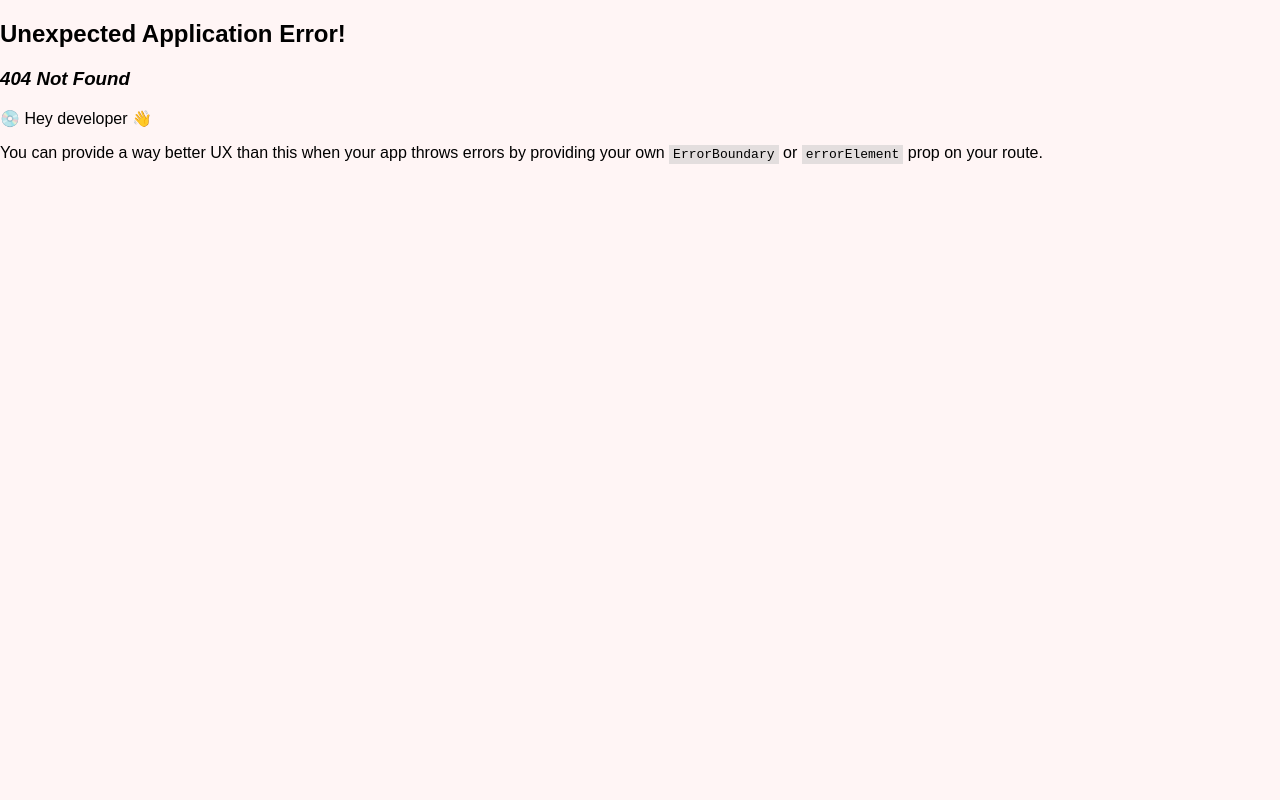
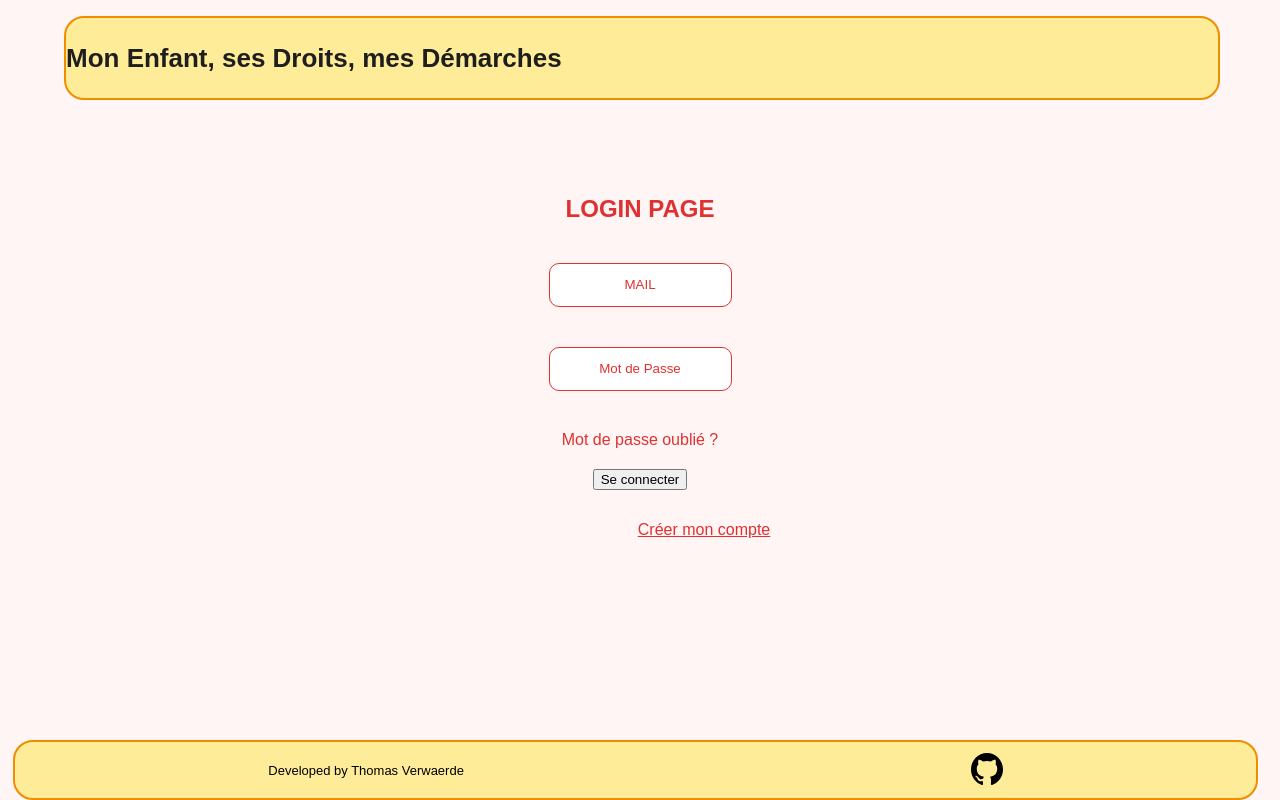
Before and after one commit to Thomas-VWD/Mon-Enfant-Mes-Demarches, a React (Vite) app in the folder frontend/: page /login in a window 1280 px wide. Before the commit this address had no page. Built offline with nearby package versions, Linux system fonts and the light colour scheme; a web font is replaced by a local one.

Commit message:
Login page front v1

```diff
--- a/frontend/index.html
+++ b/frontend/index.html
@@ -10,6 +10,12 @@
       href="https://fonts.googleapis.com/css2?family=Mooli&display=swap"
       rel="stylesheet"
     />
+    <link rel="preconnect" href="https://fonts.googleapis.com" />
+    <link rel="preconnect" href="https://fonts.gstatic.com" crossorigin />
+    <link
+      href="https://fonts.googleapis.com/css2?family=Caveat&display=swap"
+      rel="stylesheet"
+    />
     <title>Vite App</title>
   </head>
   <body>
--- a/frontend/src/App.jsx
+++ b/frontend/src/App.jsx
@@ -1,8 +1,17 @@
+import { Routes, Route } from "react-router-dom";
 import "./App.css";
 import Home from "./pages/Home";
+import Login from "./pages/Login";
+import SignUp from "./pages/SignUp";
 
 function App() {
-  return <Home />;
+  return (
+    <Routes>
+      <Route path="/" element={<Home />} />
+      <Route path="/login" element={<Login />} />
+      <Route path="/signup" element={<SignUp />} />
+    </Routes>
+  );
 }
 
 export default App;
--- a/frontend/src/components/Footer.css
+++ b/frontend/src/components/Footer.css
@@ -0,0 +1,22 @@
+.foot {
+  display: flex;
+  justify-content: space-around;
+  align-items: center;
+  background-color: var(--secondary-color);
+  width: 97dvw;
+  margin-left: 1dvw;
+  margin-right: 1dvw;
+  height: 7dvh;
+  font-size: small;
+  border-radius: 20px;
+  border: solid 2px var(--third-color);
+  position: fixed;
+  bottom: 0;
+}
+footer > p {
+  color: var(--color1);
+}
+.github-icon {
+  height: 32px;
+  width: 32px;
+}
--- a/frontend/src/components/Footer.jsx
+++ b/frontend/src/components/Footer.jsx
@@ -0,0 +1,23 @@
+import "./Footer.css";
+import github from "../assets/github.svg";
+
+function Footer() {
+  return (
+    <footer>
+      <div className="foot">
+        <div>
+          <p>Developed by Thomas Verwaerde</p>
+        </div>
+        <a
+          href="https://github.com/Thomas-VWD"
+          target="_blank"
+          rel="noopener noreferrer"
+        >
+          <img className="github-icon" src={github} alt="GitHub Icon" />
+        </a>
+      </div>
+    </footer>
+  );
+}
+
+export default Footer;
--- a/frontend/src/components/Header.css
+++ b/frontend/src/components/Header.css
@@ -0,0 +1,16 @@
+.head {
+  display: flex;
+  text-align: center;
+  align-items: center;
+  background-color: var(--secondary-color);
+  width: 90dvw;
+  height: 10dvh;
+  font-size: small;
+  margin-left: 5dvw;
+  margin-top: 2dvh;
+  border-radius: 20px;
+  border: solid 2px var(--third-color);
+}
+.head > h1 {
+  color: var(--color1);
+}
--- a/frontend/src/components/Header.jsx
+++ b/frontend/src/components/Header.jsx
@@ -0,0 +1,12 @@
+import "./Header.css";
+
+function Header() {
+  return (
+    <header>
+      <div className="head">
+        <h1>Mon Enfant, ses Droits, mes Démarches</h1>
+      </div>
+    </header>
+  );
+}
+export default Header;
--- a/frontend/src/main.jsx
+++ b/frontend/src/main.jsx
@@ -7,7 +7,7 @@ import App from "./App";
 
 const router = createBrowserRouter([
   {
-    path: "/",
+    path: "*",
     element: <App />,
   },
 ]);
--- a/frontend/src/pages/Home.css
+++ b/frontend/src/pages/Home.css
@@ -28,3 +28,9 @@
   justify-content: center;
   align-items: center;
 }
+.connexion-box > a {
+  color: var(--color1);
+}
+.signup > a {
+  color: var(--color2);
+}
--- a/frontend/src/pages/Login.css
+++ b/frontend/src/pages/Login.css
@@ -0,0 +1,28 @@
+.login-box {
+}
+.field-box {
+  display: flex;
+  flex-direction: column;
+  align-items: center;
+  text-align: center;
+  color: var(--color2);
+  margin-top: 75px;
+}
+.login-form {
+}
+input {
+  border: solid 1px var(--color2);
+  border-radius: 10px;
+  height: 40px;
+}
+input::placeholder {
+  color: var(--color2);
+  font-family: var(--primary-font);
+  text-align: center;
+}
+input,
+.forgot,
+.signup {
+  margin-top: 20px;
+  margin-bottom: 20px;
+}
--- a/frontend/src/pages/Login.jsx
+++ b/frontend/src/pages/Login.jsx
@@ -1,5 +1,57 @@
+import { useState } from "react";
+import { NavLink } from "react-router-dom";
+import Header from "../components/Header";
+import Footer from "../components/Footer";
+
 import "./Login.css";
 
-function Login() {}
+function Login() {
+  const [email, setEmail] = useState("");
+  const [password, setPassword] = useState("");
+
+  const handleSubmit = (e) => {
+    e.preventDefault();
+    // Ajout de la logique de connexion à faire
+  };
+
+  return (
+    <div className="login-box">
+      <Header />
+      <div className="field-box">
+        <div className="login-title">
+          <h2 className="login">LOGIN PAGE</h2>
+        </div>
+        <form className="login-form" onSubmit={handleSubmit}>
+          <div className="email-box">
+            <input
+              type="email"
+              id="email" // Ajout de l'attribut id correspondant à faire
+              value={email}
+              onChange={(e) => setEmail(e.target.value)}
+              required
+              placeholder="MAIL"
+            />
+          </div>
+          <div className="password-box">
+            <input
+              type="password"
+              id="password" // Ajout de l'attribut id correspondant à faire
+              value={password}
+              onChange={(e) => setPassword(e.target.value)}
+              required
+              placeholder="Mot de Passe"
+            />
+          </div>
+          <div className="forgot">Mot de passe oublié ?</div>
+          <button type="submit">Se connecter</button>
+          <div className="signup">
+            <NavLink to="/SignUp">Créer mon compte</NavLink>
+          </div>
+        </form>
+      </div>
+      <Footer />
+    </div>
+  );
+}
 
 export default Login;
```
Also changed, not shown: frontend/src/assets/github.svg (added).
